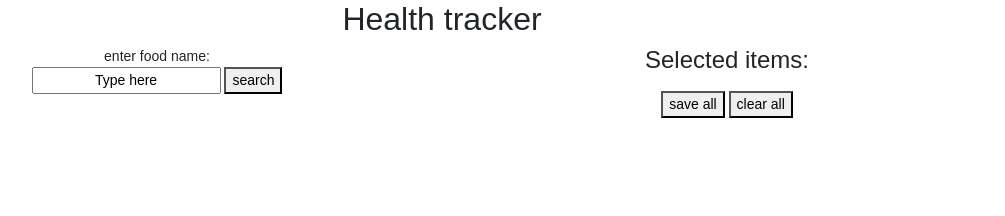
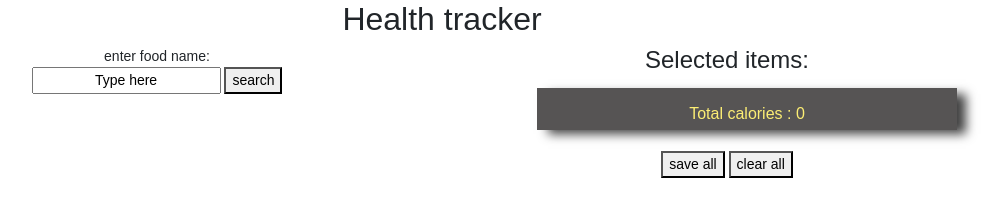
Before and after one commit to developer2020github/health_tracker, a website: page src/index.html in a window 1280 px wide. Shown: the whole page, without its empty margins (198-1203 px from the left). Drawn offline with nearby package versions, Linux system fonts and the light colour scheme; no server answers.

Commit message:
Made total calories a last element of the list of selected items. Added some syling to it.

```diff
--- a/src/css/styles.css
+++ b/src/css/styles.css
@@ -26,6 +26,20 @@ body, input, button, select, option, textarea{
 	background-color: #DFDCDC;
 	width: 250px;
 	margin: 5px;
+}
+
+.total-calories{
+	background-color: #565454;
+	color:#FCEE74;
+	width: 420px;
+	margin: 5px;
+	height: 1em;
+	padding-top: 14px;
+	padding-bottom: 28px;
+	font-size: 16px;
+	display: inline-block;
+	vertical-align: middle;
+	box-shadow: 10px 5px 10px -1px rgba(0, 0, 0, 0.75);
 }
 
 .food-item-calories{
--- a/src/index.html
+++ b/src/index.html
@@ -56,7 +56,10 @@
         </span>
     </script>
     <script type="text/template" id="total-calories-template">
-        <span>Total calories  :  </span><span><%= calories %></span>
+        <span class = "total-calories">
+        Total calories  :
+         <%= calories %>
+        </span>
     </script>
     <!--build:js js/main.min.js -->
     <script type="text/javascript" src="bower_components/jquery/dist/jquery.js"></script>
--- a/src/js/selected_list_of_food_items_view.js
+++ b/src/js/selected_list_of_food_items_view.js
@@ -9,28 +9,27 @@ var SelectedListOfFoodItems = Backbone.View.extend({
         this.$total_calories_el = $('#total-calories-selected');
         this.total_calories = 0;
         this.listenTo(this.collection, 'add', this.on_model_add);
-        this.listenTo(this.collection, 'remove', this.render);
+        this.listenTo(this.collection, 'remove', this.on_remove);
+        this.render();
+    },
+
+    on_remove: function(){
+        this.$list.find(".total-calories").remove();
+        this.render();
     },
 
     render: function() {
-        //console.log('render called');
         var htmlOutput = this.total_template({ calories: this.collection.get_total_calories() });
-        this.$total_calories_el.html(htmlOutput);
+        this.$list.append(htmlOutput);
         return this;
     },
 
     on_model_add: function(){
         var last_model = this.collection.at(this.collection.length - 1);
         var food_item_view = new FoodItemView({ model: last_model });
+        this.$list.find(".total-calories").remove();
         this.$list.append(food_item_view.render().el);
         this.render();
     }
-    /*
-    add_item: function(food_item) {
-        var food_item_view = new FoodItemView({ model: food_item });
-        this.$list.append(food_item_view.render().el);
-        this.total_calories = this.total_calories + food_item.get("calories");
-        this.render();
-    }*/
 
 });
```
